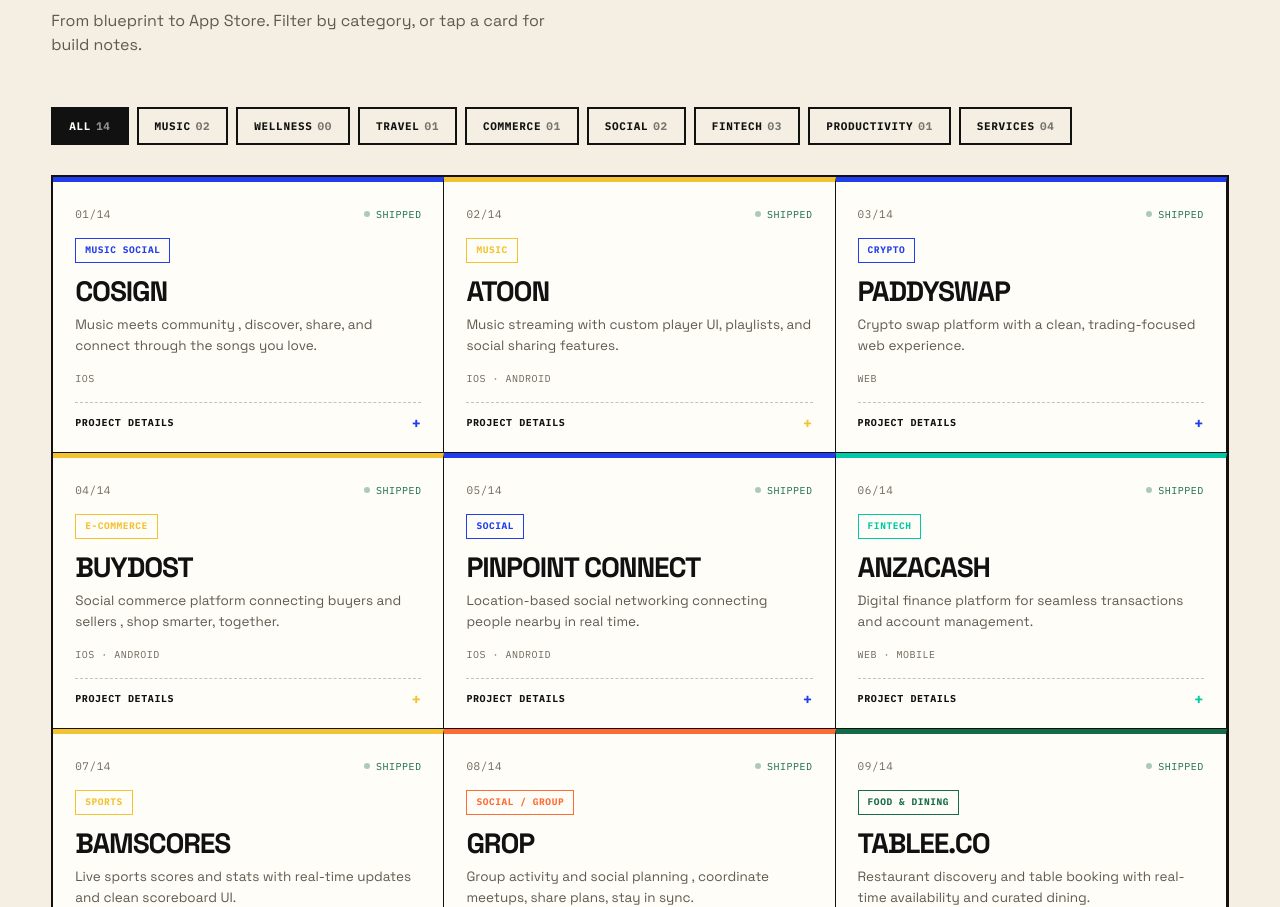
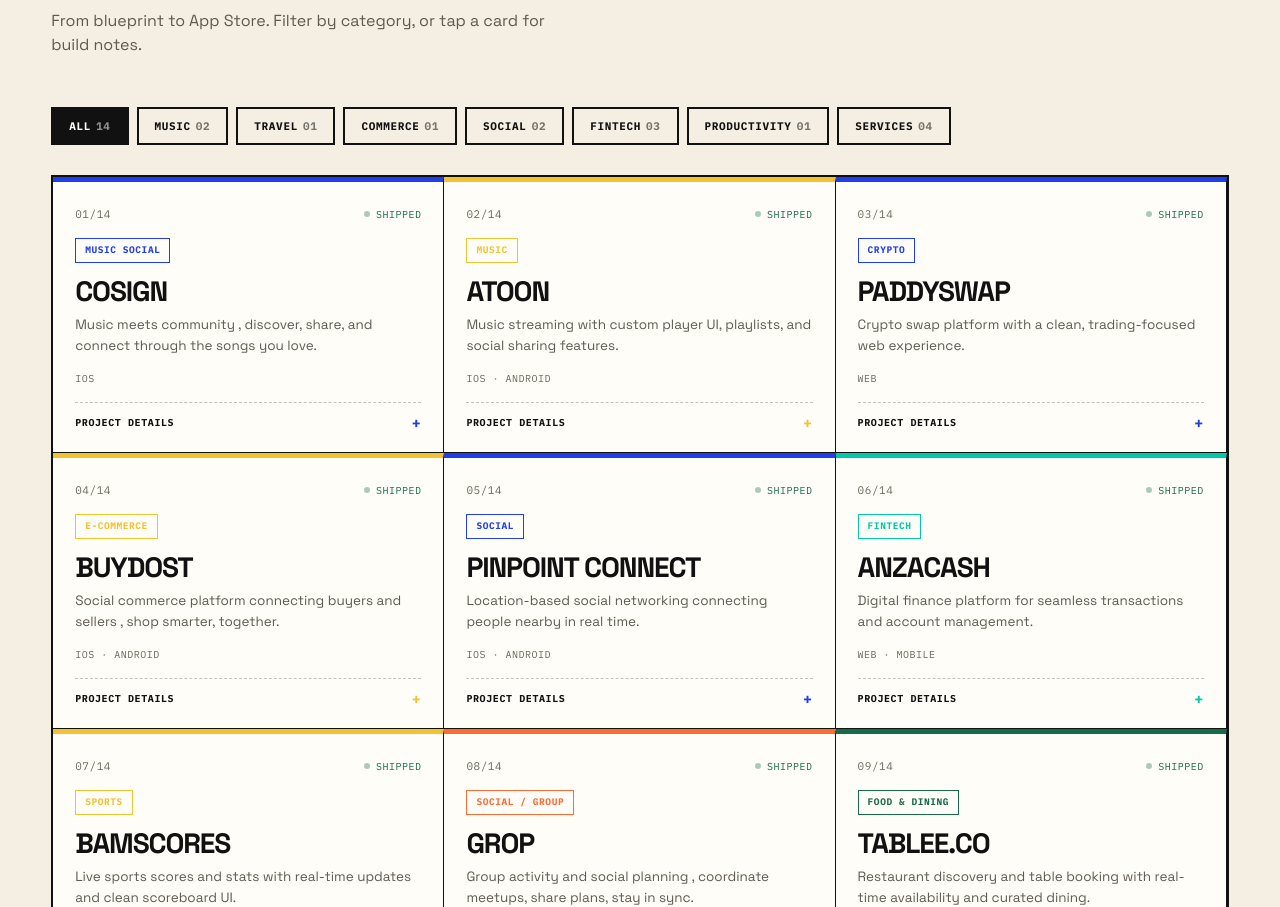
Before and after one commit to kaif95077/flutter-deviser, a plain HTML site: page index.html in a window 1280 px wide. Shown: the part 1478-2385 px from the top of the page. Drawn offline with Linux system fonts and the light colour scheme.

Commit message:
Remove 'Wellness' filter button from index.html
Removed the 'Wellness' filter button from the project filters.

```diff
--- a/index.html
+++ b/index.html
@@ -3170,7 +3170,6 @@ html.dark-mode .theme-switch-thumb{
     <div class="work-filters reveal" role="tablist" aria-label="Filter projects by category">
       <button class="wf-btn active" data-filter="all">All<span class="wf-count">14</span></button>
       <button class="wf-btn" data-filter="music">Music<span class="wf-count">02</span></button>
-      <button class="wf-btn" data-filter="wellness">Wellness<span class="wf-count">00</span></button>
       <button class="wf-btn" data-filter="travel">Travel<span class="wf-count">01</span></button>
       <button class="wf-btn" data-filter="commerce">Commerce<span class="wf-count">01</span></button>
       <button class="wf-btn" data-filter="social">Social<span class="wf-count">02</span></button>
```
